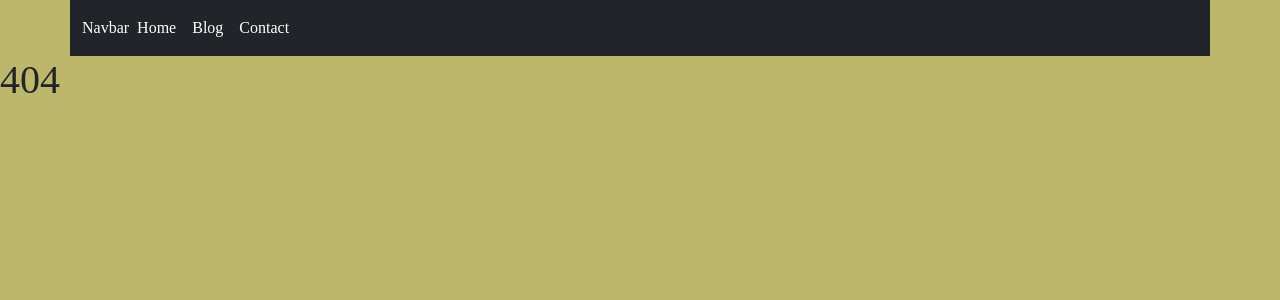
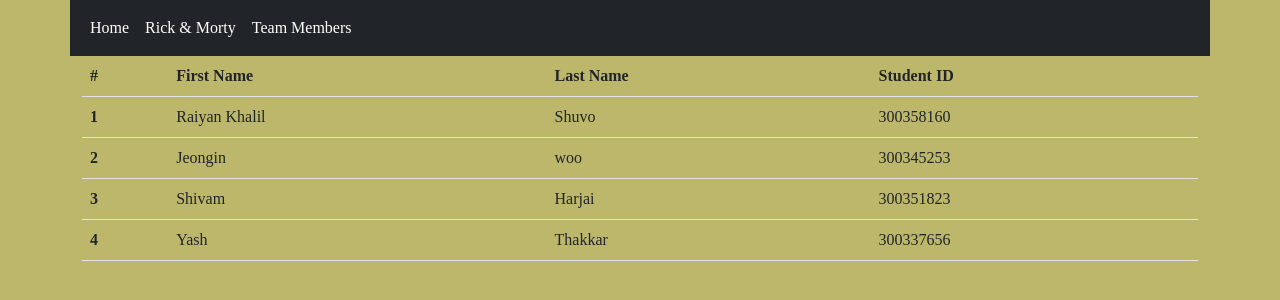
Before and after one commit to RaiyanKhalil/FinalMiniProjectReact, a React (Create React App) app: page /team in a window 1280 px wide. Before the commit this address had no page. Shown: the top 300 px of the page. Built offline with nearby package versions, Linux system fonts and the light colour scheme.

Commit message:
small updates

```diff
--- a/package.json
+++ b/package.json
@@ -1,5 +1,6 @@
 {
   "name": "final-mini-project",
+  "homepage": "https://raiyankhalil.github.io/FinalMiniProjectReact/",
   "version": "0.1.0",
   "private": true,
   "dependencies": {
--- a/src/App.js
+++ b/src/App.js
@@ -1,7 +1,7 @@
 import { BrowserRouter, Routes, Route } from "react-router-dom";
 import Layout from "./pages/Layout";
 import Home from "./pages/Home";
-import Blogs from "./pages/Blogs";
+import RickMorty from "./pages/Rick&Morty";
 import Contact from "./pages/Contact";
 import NoPage from "./pages/NoPage";
 // import Stars from "./pages/Stars";
@@ -13,8 +13,8 @@ export default function App() {
         <Routes>
           <Route path="/" element={<Layout />}>
             <Route index element={<Home />} />
-            <Route path="blogs" element={<Blogs />} />
-            <Route path="contact" element={<Contact />} />
+            <Route path="rick&morty" element={<RickMorty />} />
+            <Route path="team" element={<Contact />} />
             <Route path="*" element={<NoPage />} />
           </Route>
         </Routes>
--- /dev/null
+++ b/src/components/CardComponents.js
@@ -0,0 +1,23 @@
+import '../App.css';
+
+const CardComponents = (props) => {
+  console.log(props.items.id);
+    return(
+
+    <div class="col-3">
+        <div class="card">
+            <img
+            src={props.items.image}
+            alt="Amish Cyborg"
+            class="card-img-top"
+            />
+            <div class="card-body">
+            <h3 class="card-title">{props.items.name}</h3>
+            <p>Origin: {props.items.origin.name}</p>
+            </div>
+        </div>
+    </div>
+    );
+}
+
+export default CardComponents
--- a/src/pages/Blogs.js
+++ /dev/null
@@ -1,5 +0,0 @@
-const Blogs = () => {
-    return <h1>Blog Articles</h1>;
-};
-
-export default Blogs;
--- a/src/pages/Contact.js
+++ b/src/pages/Contact.js
@@ -1,5 +1,44 @@
 const Contact = () => {
-    return <h1>Contact Me</h1>;
+    return(
+        <div class="container-sm">
+            <table class="table">
+                <thead>
+                    <tr>
+                    <th scope="col">#</th>
+                    <th scope="col">First Name</th>
+                    <th scope="col">Last Name</th>
+                    <th scope="col">Student ID</th>
+                    </tr>
+                </thead>
+                <tbody>
+                    <tr>
+                    <th scope="row">1</th>
+                    <td>Raiyan Khalil</td>
+                    <td>Shuvo</td>
+                    <td>300358160</td>
+                    </tr>
+                    <tr>
+                    <th scope="row">2</th>
+                    <td>Jeongin</td>
+                    <td>woo</td>
+                    <td>300345253</td>
+                    </tr>
+                    <tr>
+                    <th scope="row">3</th>
+                    <td>Shivam</td>
+                    <td>Harjai</td>
+                    <td>300351823</td>
+                    </tr>
+                    <tr>
+                    <th scope="row">4</th>
+                    <td>Yash</td>
+                    <td>Thakkar</td>
+                    <td>300337656</td>
+                    </tr>
+                </tbody>
+            </table>
+        </div>
+    )
 };
 
 export default Contact;
--- a/src/pages/Layout.js
+++ b/src/pages/Layout.js
@@ -5,7 +5,7 @@ const Layout = () => {
     <>
         <nav className="container navbar navbar-expand-lg bg-dark">
             <div className="container-fluid">
-                <Link className="nav-link active text-bg-dark" aria-current="page" to="/">Navbar</Link>
+                {/* <Link className="nav-link active text-bg-dark" aria-current="page" to="/">Navbar</Link> */}
 
                 <button className="navbar-toggler" type="button" data-bs-toggle="collapse" data-bs-target="#navbarNav" aria-controls="navbarNav" aria-expanded="false" aria-label="Toggle navigation">
                 <span className="navbar-toggler-icon"></span>
@@ -16,10 +16,10 @@ const Layout = () => {
                         <Link className="nav-link active text-bg-dark" aria-current="page" to="/">Home</Link>
                     </li>
                     <li className="nav-item">
-                        <Link className="nav-link text-bg-dark" to="/blogs">Blog</Link>
+                        <Link className="nav-link text-bg-dark" to="/rick&morty">Rick & Morty</Link>
                     </li>
                     <li className="nav-item">
-                        <Link className="nav-link text-bg-dark" to="/contact">Contact</Link>
+                        <Link className="nav-link text-bg-dark" to="/team">Team Members</Link>
                     </li>
                 </ul>
                 </div>
--- /dev/null
+++ b/src/pages/Rick&Morty.js
@@ -0,0 +1,48 @@
+import { useEffect, useState } from 'react';
+
+// import './App.css';
+import CardComponent from '../components/CardComponents'
+// import Navbar from './components/Navbar'
+
+import getList from '../services/getLists';
+
+
+
+function Blogs() {
+    // var cards = [];
+    const cards = [];
+
+    const [items, setItems] = useState([]);
+
+    useEffect(() => {
+      getList()
+        .then(items => {
+          setItems(items)
+        })
+    }, [])
+
+    for (var i = 0; i < items.length; i++) {
+      cards.push(<CardComponent
+        items={items[i]}
+        key={items[i].id.toString()} />)
+
+    }
+
+    return (
+
+      <div class="container">
+        {/* <Navbar /> */}
+        <div>
+          <h2>Characters</h2>
+          <div class="row">
+          {cards}
+        </div>
+
+      </div>
+    </div >
+
+  );
+  }
+
+
+  export default Blogs;
--- /dev/null
+++ b/src/services/getLists.js
@@ -0,0 +1,6 @@
+function getList() {
+    return fetch('https://rickandmortyapi.com/api/character/1,2,3,4,5,6,7,8,9,10,11,12,13,14,15,16,17,18,19,20')
+    .then(data => data.json())
+}
+
+export default getList;
```
